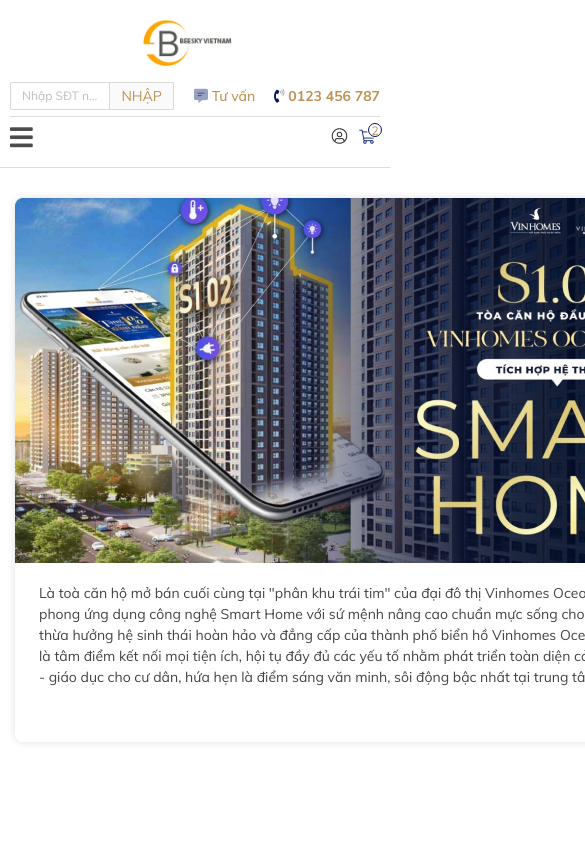
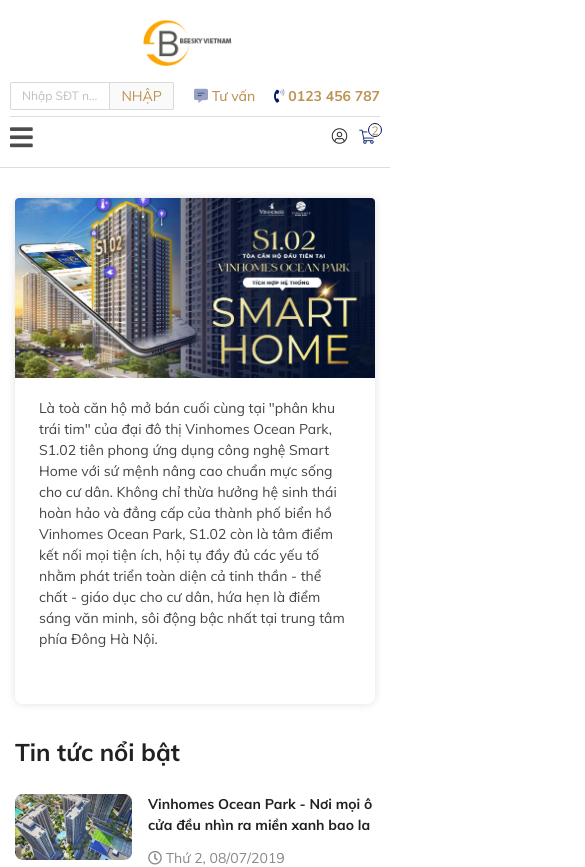
Before and after one commit to ListAllProject/BDS-project, a React (Create React App) app in the folder MUApp-01/: page /tin-tuc in a window 390 px wide. Shown: the top 867 px of the page, 585 px wide, since content can reach past the window. Built offline with nearby package versions, Linux system fonts and the light colour scheme.

Commit message:
responsive cho trang Tin tuc

```diff
--- a/MUApp-01/src/page/news/news.scss
+++ b/MUApp-01/src/page/news/news.scss
@@ -94,10 +94,151 @@
   }
 }
 
-@media only screen and (max-width: 1109px) {
+// @media only screen and (max-width: 1109px) {
+//   .news-container {
+//     .popuplar-news {
+//       //   padding-left: 0px !important;
+//       &.ant-col-4 {
+//         display: block;
+//         flex: 0 0 13%;
+//         max-width: 13%;
+//       }
+//     }
+//   }
+// }
+
+@media only screen and (max-width: 1150px) {
   .news-container {
-    .popuplar-news {
-      padding-left: 0px !important;
+    margin-left: 15px;
+    margin-right: 15px;
+    width: 100%;
+
+    .main-content {
+      max-width: 58%;
+      &.ant-col-20 {
+        display: block;
+        flex: 0 0 58%;
+        img {
+          width: 100%;
+        }
+      }
     }
   }
 }
+@media only screen and (max-width: 992px) {
+  .news-container {
+    margin: auto;
+    max-width: 730px;
+    margin-top: 30px;
+    margin-bottom: 80px;
+
+    .main-content {
+      max-width: 100%;
+      &.ant-col-20 {
+        display: block;
+        flex: 0 0 100%;
+        img {
+          width: 100%;
+        }
+      }
+    }
+
+    .popuplar-news {
+      padding-left: 0px;
+      padding-top: 30px;
+
+      &.ant-col-4 {
+        display: block;
+        flex: 0 0 100%;
+        max-width: 100%;
+        // max-width: 16.66666667%;
+      }
+
+      &__container {
+        .ant-col-24 {
+          max-width: 50%;
+        }
+      }
+    }
+  }
+}
+@media only screen and (max-width: 775px) {
+  .news-container {
+    margin-left: 15px;
+    margin-right: 15px;
+    max-width: fit-content !important;
+    width: 100% !important;
+    // max-width: 730px;
+    // margin-top: 30px;
+    // margin-bottom: 80px;
+
+    .main-content {
+      max-width: 100%;
+      &.ant-col-20 {
+        display: block;
+        flex: 0 0 100%;
+        img {
+          width: 100%;
+        }
+      }
+    }
+
+    .popuplar-news {
+      padding-left: 0px;
+      padding-top: 30px;
+
+      max-width: 100%;
+
+      .sm-news-title {
+        width: 100% !important;
+      }
+    }
+  }
+}
+@media only screen and (max-width: 560px) {
+  .news-container {
+    .main-content {
+      max-width: 100%;
+      &.ant-col-20 {
+        display: block;
+        flex: 0 0 100%;
+        img {
+          width: 100%;
+        }
+      }
+    }
+
+    .popuplar-news {
+      &__container {
+        .ant-col-24 {
+          max-width: 100%;
+          //   .news-sm-image {
+          //     max-width: 130px;
+          //     width: 130px;
+          //     max-height: 90px;
+          //   }
+          .news-item {
+            width: 100% !important;
+            .sm-news-title {
+              max-width: 100% !important;
+            }
+          }
+        }
+      }
+    }
+  }
+}
+// @media only screen and (max-width: 1070px) {
+//   .news-container {
+//     .main-content {
+//       max-width: 55%;
+//       &.ant-col-20 {
+//         display: block;
+//         flex: 0 0 55%;
+//         img {
+//           width: 100%;
+//         }
+//       }
+//     }
+//   }
+// }
--- a/MUApp-01/src/page/news/news.tsx
+++ b/MUApp-01/src/page/news/news.tsx
@@ -20,23 +20,25 @@
             bậc nhất tại trung tâm phía Đông Hà Nội.
           </p>
         </Col>
-        <Col xxl={4} xl={4} lg={4} className="popuplar-news">
+        <Col span={4} className="popuplar-news">
           <p className="popuplar-news__title">Tin tức nổi bật</p>
 
+          <Row className="popuplar-news__container">
             {[1, 2, 3, 4].map((item) => (
-            <div className="popuplar-news__item">
+              <Col span={24} className="popuplar-news__item">
                 <img src={news_1} alt="sm-imageaa" className="news-sm-image" />
                 <div className="news-item">
                   <p className="sm-news-title">
-                  Vinhomes Ocean Park - Nơi mọi ô cửa đều nhìn ra miền xanh bao
-                  la
+                    Vinhomes Ocean Park - Nơi mọi ô cửa đều nhìn ra miền xanh
+                    bao la
                   </p>
                   <p className="news-datetime">
                     <i className="far fa-clock"></i> Thứ 2, 08/07/2019
                   </p>
                 </div>
-            </div>
+              </Col>
             ))}
+          </Row>
         </Col>
       </Row>
     </div>
```
Lines whose indentation alone changed are shown as unchanged.
